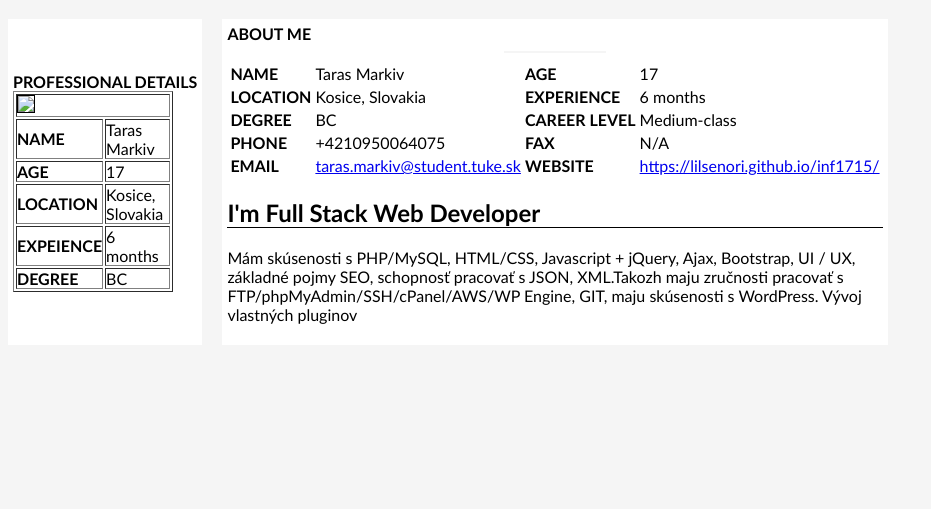
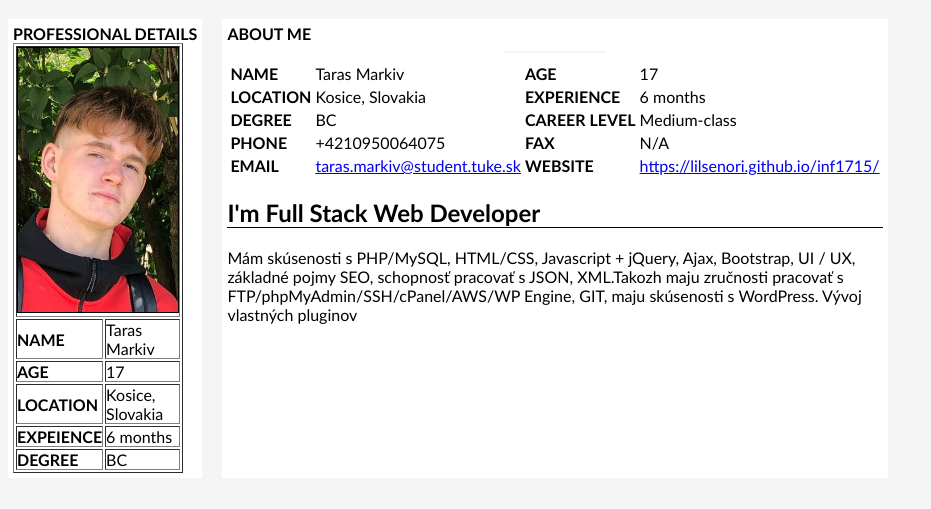
Before and after one commit to lilSeNoRI/inf1715, a plain HTML site: page Taras_Markiv_karta.html in a window 1280 px wide. Shown: the part 63-572 px from the top of the page, without its empty margins (0-931 px from the left). Drawn offline with Linux system fonts and the light colour scheme.

Commit message:
Update Taras_Markiv_karta.html

```diff
--- a/Taras_Markiv_karta.html
+++ b/Taras_Markiv_karta.html
@@ -13,7 +13,7 @@
             <td width="160" bgcolor="white" valigh="top"> <strong> PROFESSIONAL&nbsp;DETAILS</strong>
                 <table width="160" border="1" cellpadding="0" cellspacking="0">
                     <tr>
-                        <td colspan="2"><img src="face.jpg" width="160" vspace="0" hspace="0" border="1"></td>
+                        <td colspan="2"><img src="taras.jpg" width="160" vspace="0" hspace="0" border="1"></td>
                     </tr>
                     <tr>
                         <td><b>NAME<b></td><td>Taras Markiv</td>
```
